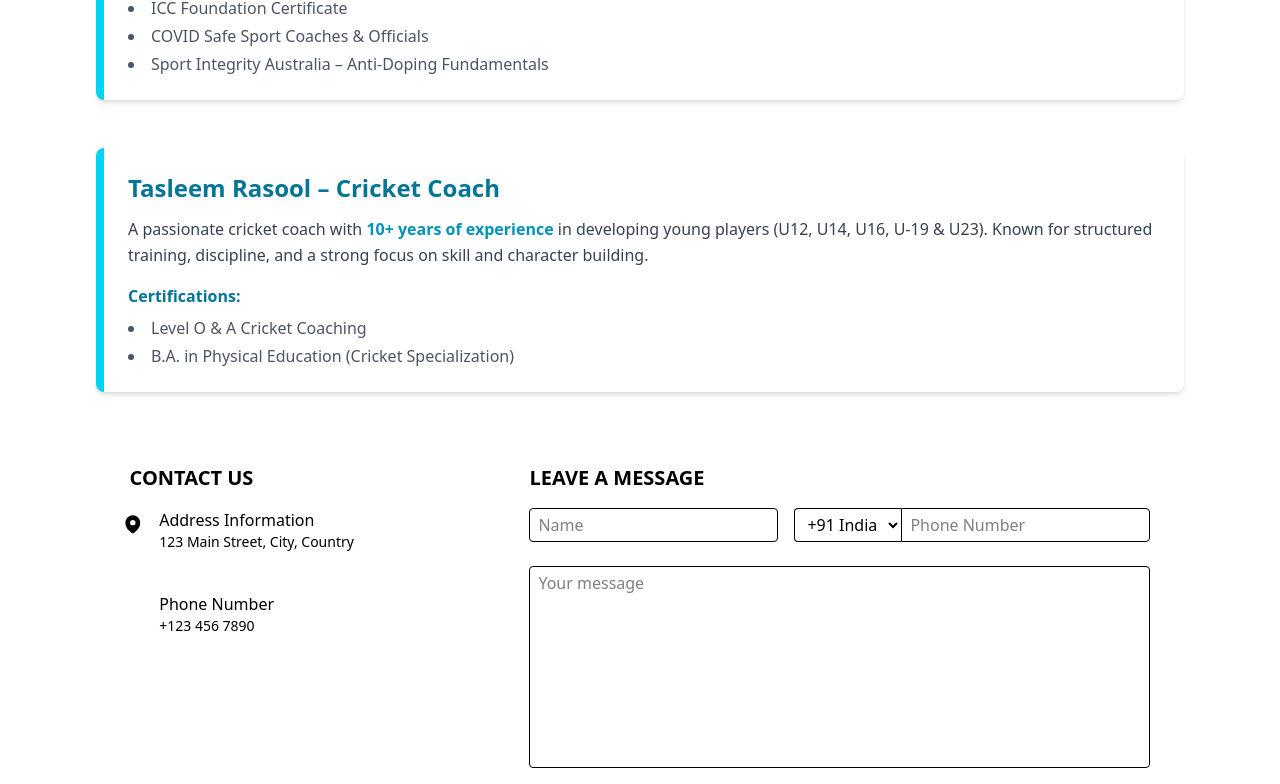
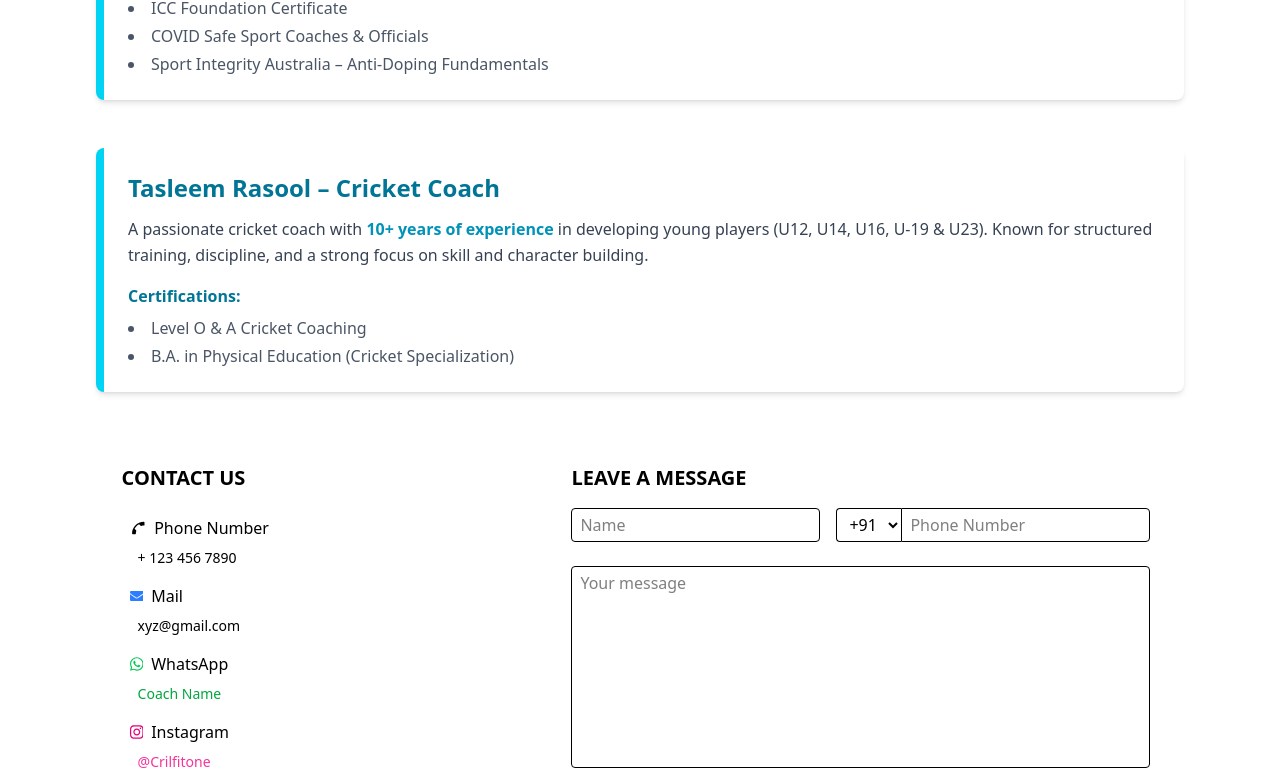
Before and after one commit to adrishpinto/Crikfitone, a Next.js app: page / in a window 1280 px wide. Shown: the part 1992-2776 px from the top of the page. Built offline with nearby package versions, Linux system fonts and the light colour scheme.

Commit message:
whats app icon and contacts with functionalities

```diff
--- a/src/components/Coaches.jsx
+++ b/src/components/Coaches.jsx
@@ -61,7 +61,7 @@ const Coaches = () => {
             character building.
           </p>
           <p className="text-cyan-700 font-semibold mb-2">Certifications:</p>
-          <ul className="list-disc list-inside text-gray-600 font-[300] font-[300] space-y-1">
+          <ul className="list-disc list-inside text-gray-600 font-[300] space-y-1">
             <li>Level O & A Cricket Coaching</li>
             <li>B.A. in Physical Education (Cricket Specialization)</li>
           </ul>
--- a/src/components/Contact.jsx
+++ b/src/components/Contact.jsx
@@ -1,5 +1,6 @@
-import { MapPinIcon } from "@heroicons/react/24/solid";
 import { useState } from "react";
+import { FaInstagram , FaWhatsapp , FaEnvelope , FaPhone} from "react-icons/fa";
+import { MdPhone } from "react-icons/md";
 
 const Contact = () => {
   const [name, setName] = useState("");
@@ -37,17 +38,40 @@ const Contact = () => {
   return (
     <div className="my-10 flex justify-between mx-auto w-[90%]">
       <div className="">
-        <h1 className="font-semibold text-xl ml-2">CONTACT US</h1>
-        <div className="flex flex-col-2">
-          <MapPinIcon className="h-16 w-6" />
-          <div className="w-full p-4">
-            <div>
-              <h1>Address Information</h1>
-              <p className="text-sm">123 Main Street, City, Country</p>
+        <h1 className="font-semibold text-xl  ">CONTACT US</h1>
+        <div className="flex flex-col-2 ml-2">
+          <div className="w-full py-4">
+            <div className="mt-2">
+              <div className="flex items-center ">
+                <MdPhone className="transform scale-y-[-1]" size={20} />
+                <h1 className="w-full ml-2 ">Phone Number</h1>
+              </div>
+              <a className="text-sm block mt-2 mx-2">+ 123 456 7890</a>
             </div>
-            <div className="mt-10">
-              <h1 className="w-full">Phone Number</h1>
-              <p className="text-sm">+123 456 7890</p>
+            <div className="mt-4">
+              <div className="flex items-center">
+                <FaEnvelope className="text-blue-500" />
+                <h1 className="w-full ml-2 ">Mail</h1>
+              </div>
+              <a className="text-sm block mt-2 mx-2 cursor-pointer"
+                href="mailto:ujjwaltiga1234@gmail.com"
+              >xyz@gmail.com</a>
+            </div>
+            <div className="mt-4">
+              <div className="flex items-center mt-2">
+                <FaWhatsapp className="text-green-500" />
+                <h1 className="w-full ml-2">WhatsApp</h1>
+              </div>
+              <a className="text-sm block mt-2 mx-2 text-green-600"
+              href="https://wa.me/7406467941">Coach Name</a>
+            </div>
+            <div className="mt-4">
+              <div className="flex items-center mt-2">
+                <FaInstagram className="text-pink-600" />
+                <h1 className="w-full ml-2">Instagram</h1>
+              </div>
+              <a className="text-sm block mt-2 mx-2 text-pink-500"
+              href="https://www.instagram.com/yourusername " >@Crilfitone</a>
             </div>
           </div>
         </div>
@@ -67,13 +91,13 @@ const Contact = () => {
                 />
                 <select
                   name="countryCode"
-                  className="border border-r-0 rounded-l px-2 py-1 ml-4 outline-none hover:border-blue-400 focus:border-blue-700 focus:bg-slate-50"
+                  className="border border-r-0 rounded-l px-2 py-1 ml-4 w-fit outline-none hover:border-blue-400 focus:border-blue-700 focus:bg-slate-50"
                   value={countryCode}
                   onChange={(e) => setCountryCode(e.target.value)}
                 >
-                  <option value="+91">+91 India</option>
-                  <option value="+1">+1 USA</option>
-                  <option value="+44">+44 UK</option>
+                  <option value="+91">+91</option>
+                  <option value="+1">+1</option>
+                  <option value="+44">+44</option>
                 </select>
                 <input
                   type="text"
@@ -99,7 +123,7 @@ const Contact = () => {
                 <br />
                 <button
                   onClick={handleSubmit}
-                  className="border-1 px-3 rounded-lg mt-3 hover:bg-black hover:text-white cursor-pointer transition duration-300 "
+                  className="text-white mt-5 bg-cyan-400 hover:bg-blue-700 px-4 pb-1 rounded-lg transition duration-300 cursor-pointer text-[18px]"
                 >
                   Send
                 </button>
--- a/src/components/Main.jsx
+++ b/src/components/Main.jsx
@@ -3,10 +3,12 @@ import Navbar from "./Navbar";
 import Learning from "./Learning";
 import Coaches from "./Coaches";
 import Contact from "./Contact";
+import WhatsAppButton from "./WhatsAppButton";
 
 const Main = () => {
   return (
     <div className="">
+        <WhatsAppButton/>
       <Navbar />
       <div className="w-[90%] mx-auto">
         <Learning />
--- a/src/components/Popup.jsx
+++ b/src/components/Popup.jsx
@@ -87,13 +87,13 @@ const Popup = ({ onClose }) => {
             <div className="flex">
               <select
                 name="countryCode"
-                className="border rounded-l p-2"
+                className="border rounded-l p-2 w-fit"
                 value={formData.countryCode}
                 onChange={handleChange}
               >
-                <option value="+91">+91 India</option>
-                <option value="+1">+1 USA</option>
-                <option value="+44">+44 UK</option>
+                <option value="+91">+91</option>
+                <option value="+1">+1</option>
+                <option value="+44">+44</option>
               </select>
               <input
                 type="tel"
--- /dev/null
+++ b/src/components/WhatsAppButton.jsx
@@ -0,0 +1,16 @@
+import { FaWhatsapp } from "react-icons/fa";
+
+function WhatsAppButton() {
+  return (
+    <a
+      href="https://wa.me/7406467941" // Replace with your number
+      target="_blank"
+      rel="noopener noreferrer"
+      className="fixed bottom-8 right-8 bg-green-500 hover:bg-green-600 text-white p-4 rounded-full shadow-lg z-50 transition duration-300"
+    >
+      <FaWhatsapp size={24} />
+    </a>
+  );
+}
+
+export default WhatsAppButton;
```
